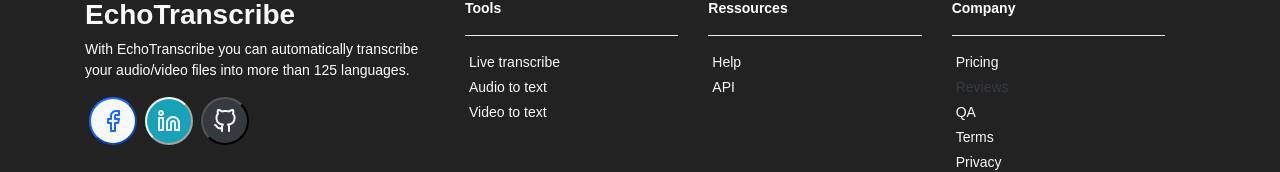
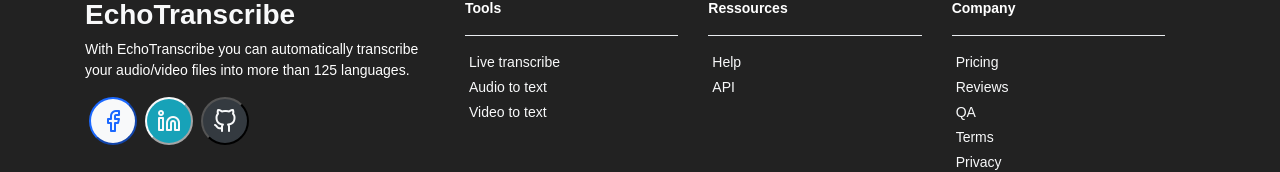
Before and after one commit to CedtT198/EchoTranscribe, a React (Vite) app in the folder front/stt-entreprise/: page /public/layout in a window 1280 px wide. Shown: the part 3520-3692 px from the top of the page. Built offline with nearby package versions, Linux system fonts and the light colour scheme.

Commit message:
Update PublicFooter.tsx

```diff
--- a/front/stt-entreprise/src/components/PublicFooter.tsx
+++ b/front/stt-entreprise/src/components/PublicFooter.tsx
@@ -51,7 +51,7 @@
                                     <a href="" className="text-light">Pricing</a>
                                 </li>
                                 <li  className="mx-1 my-1">
-                                    <a href="/public/layout/listReview" className="text-dark">Reviews</a>
+                                    <a href="/public/layout/listReview" className="text-light">Reviews</a>
                                 </li>
                                 <li  className="mx-1 my-1">
                                     <a href="" className="text-light">QA</a>
```
